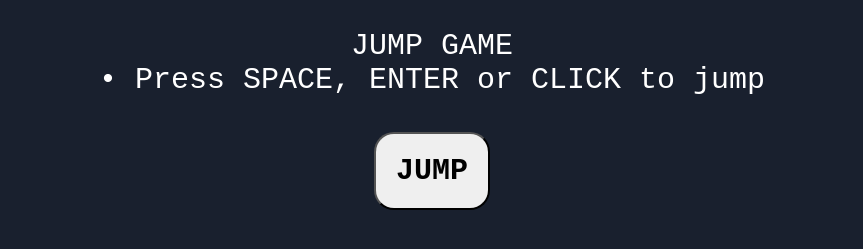
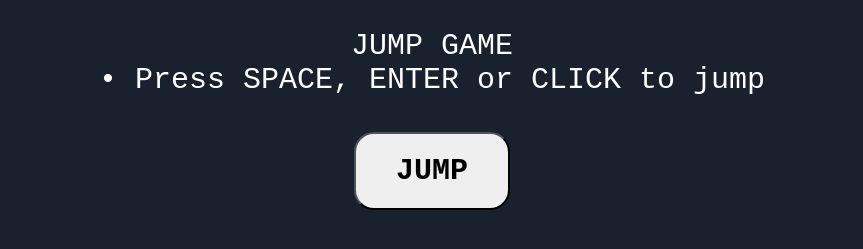
Before and after one commit to A24kii/Dino-Jump-Adventure, a plain HTML site: page index.html in a window 1280 px wide. Shown: the part 529-778 px from the top of the page, without its empty margins (208-1071 px from the left). Drawn offline with Linux system fonts and the light colour scheme.

Commit message:
Update style.css

```diff
--- a/style.css
+++ b/style.css
@@ -155,7 +155,7 @@ h1 {
 button {
     font-size: 30px;
     font-weight: 600;
-    padding: 20px;
+    padding: 20px 40px;
     border-radius: 20px;
 }
 
```
